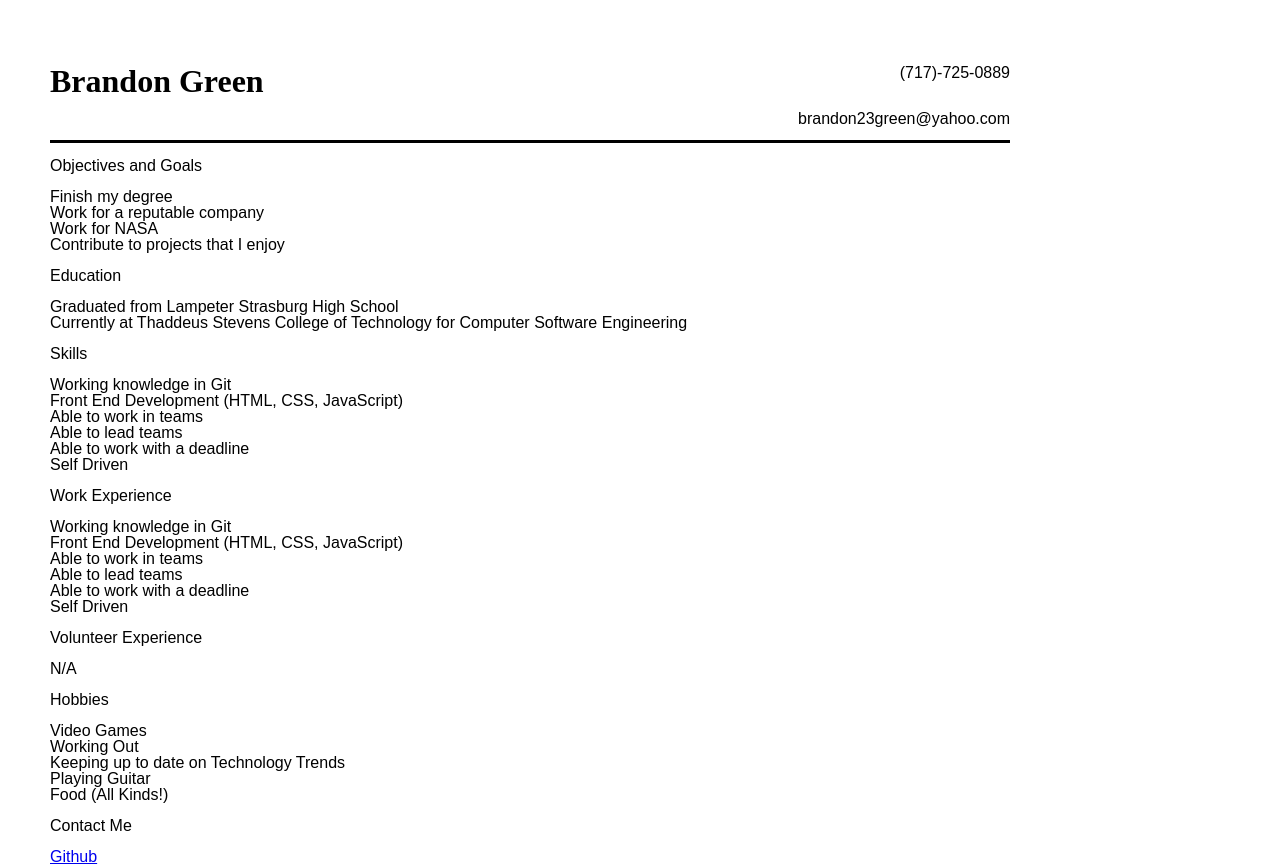
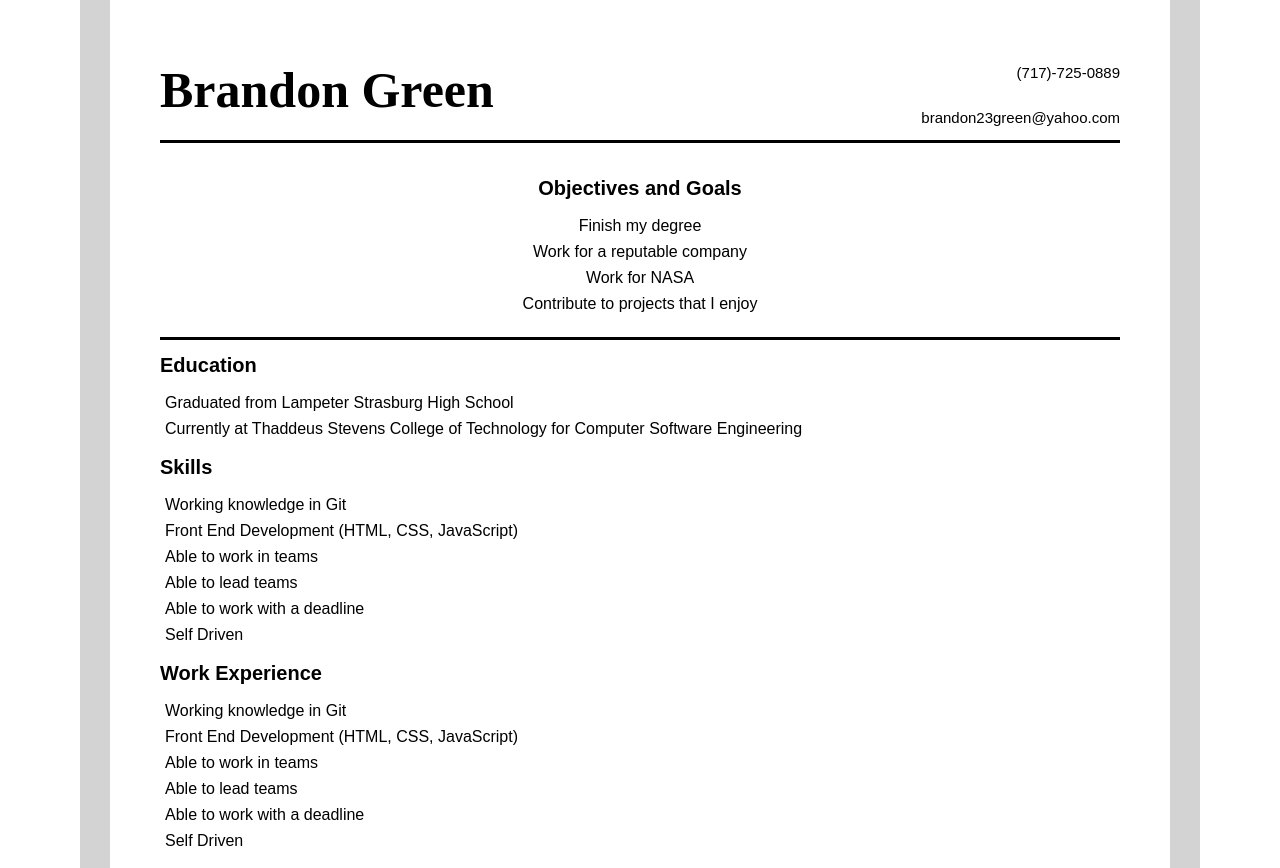
Before and after one commit to Bgreen23/green-resume, a plain HTML site: page index.html in a window 1280 px wide. Shown: the top 868 px of the page. Drawn offline with Linux system fonts and the light colour scheme.

Commit message:
edited objectives section and deleted extra spaces

```diff
--- a/index.html
+++ b/index.html
@@ -8,18 +8,16 @@
   <link rel="stylesheet" href="style.css" type="text/css">
 </head>
 <body>
-
   <!--header-->
   <header class="header">
-    <h1>Brandon Green</h1>
+    <h1 class="name">Brandon Green</h1>
       <div class="info">
         <h3>(717)-725-0889</h3>
         <h3>brandon23green@yahoo.com</h3>
       </div>
   </header>
-
   <!--Objectives and Goals-->
-  <section>
+  <section class="obj">
     <h2>Objectives and Goals</h2>
     <article>
       <ol>
@@ -30,7 +28,6 @@
       </ol>
     </article>
   </section>
-
   <!--Education-->
   <section>
     <h2>Education</h2>
@@ -52,7 +49,6 @@
       </ol>
     </article>
   </section>
-
   <!--Work Experience-->
   <section>
     <h2>Work Experience</h2>
@@ -67,7 +63,6 @@
       </ol>
     </article>
   </section>
-
   <!--Volunteer Experience-->
   <section>
     <h2>Volunteer Experience</h2>
@@ -75,7 +70,6 @@
       <p>N/A</p>
     </article>
   </section>
-
   <!--hobbies-->
   <section>
     <h2>Hobbies</h2>
@@ -89,7 +83,6 @@
       </ul>
     </article>
   </section>
-
   <!--contact me-->
   <footer>
     <h2>Contact Me</h2>
--- a/style.css
+++ b/style.css
@@ -46,47 +46,59 @@ table {
 	border-collapse: collapse;
 	border-spacing: 0;
 }
-
 body {
 	max-width: 960px;
 	padding: 50px;
 	font-family: 'Arimo', sans-serif;
-
+	margin: 0 auto;
+	border-left: 30px solid lightgray;
+	border-right: 30px solid lightgray;
+	z-index: 2;
+}
+/* Objectives and Goals */
+.obj {
+	padding: 20px;
+	text-align: center;
+	border-bottom: 3px solid black;
+	justify-content: space-between;
+	font-family
+}
+h2 {
+	font-weight: bold;
+	font-size: 20px;
+}
+li {
+	padding: 5px;
 }
 /* Header */
 header {
 	justify-content: space-between;
 }
-
+h3 {
+	font-size: 15px;
+}
 .info {
 	text-align: center;
 	display: inline-block;
 	float: right;
 	text-align: end;
 }
-
-h1 {
+.name {
 	display: inline-block;
 	float: left;
-	font-size: xx-large;
 	font-family: 'Arimo:700';
 	font-weight: bold;
-
+	font-size: 50px;
 }
-
 h1, h2, h3 {
 	padding-bottom: 15px;
 	padding-top: 15px;
 }
-
-
 .font {
 	font-family: 'Arimo', sans-serif;
 	justify-content: space-between;
 }
-
 .header {
 	border-bottom: 3px solid black;
 	padding-bottom: 90px;
-
 }
```
Also changed, not shown: 1 other file.
